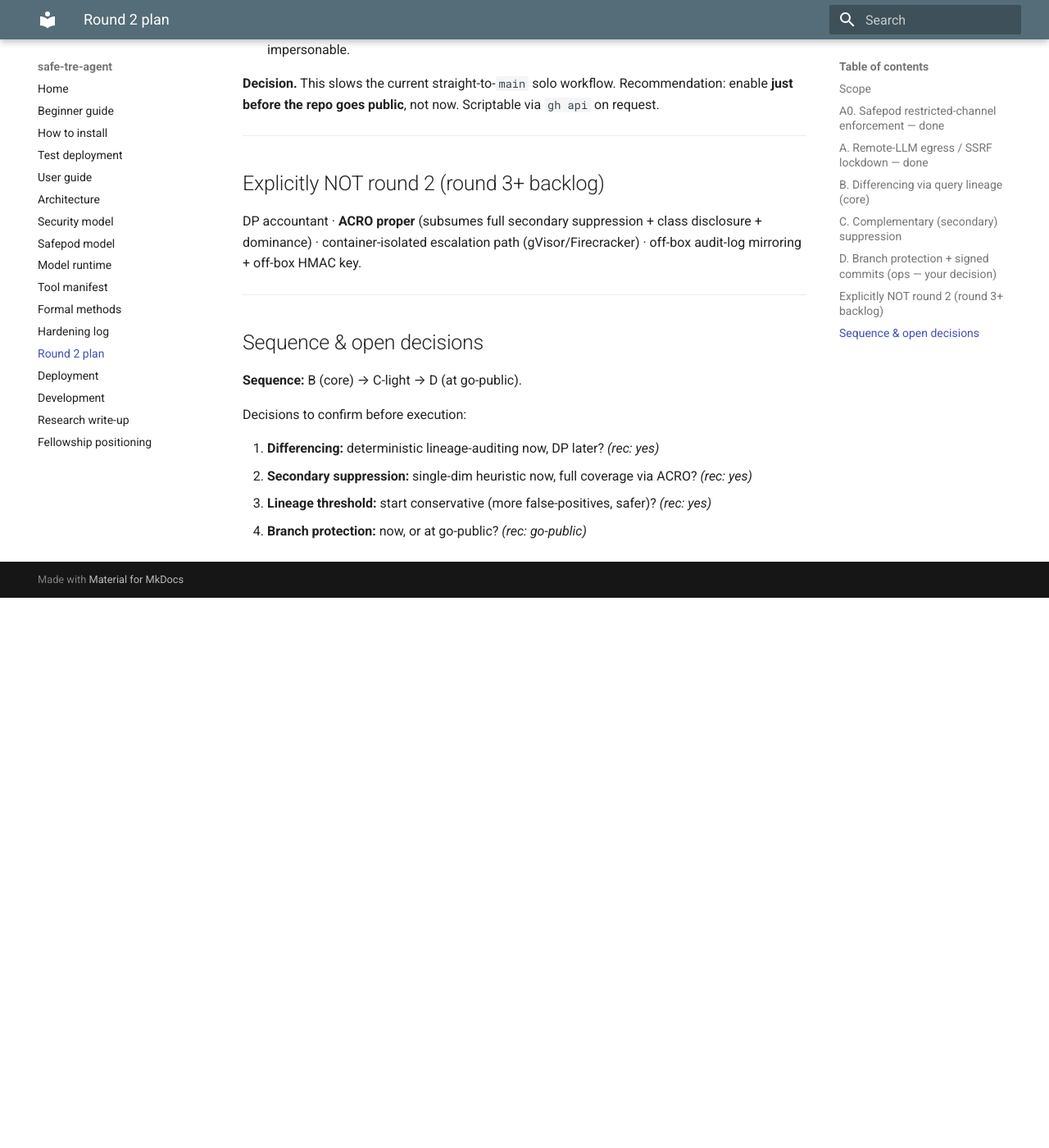
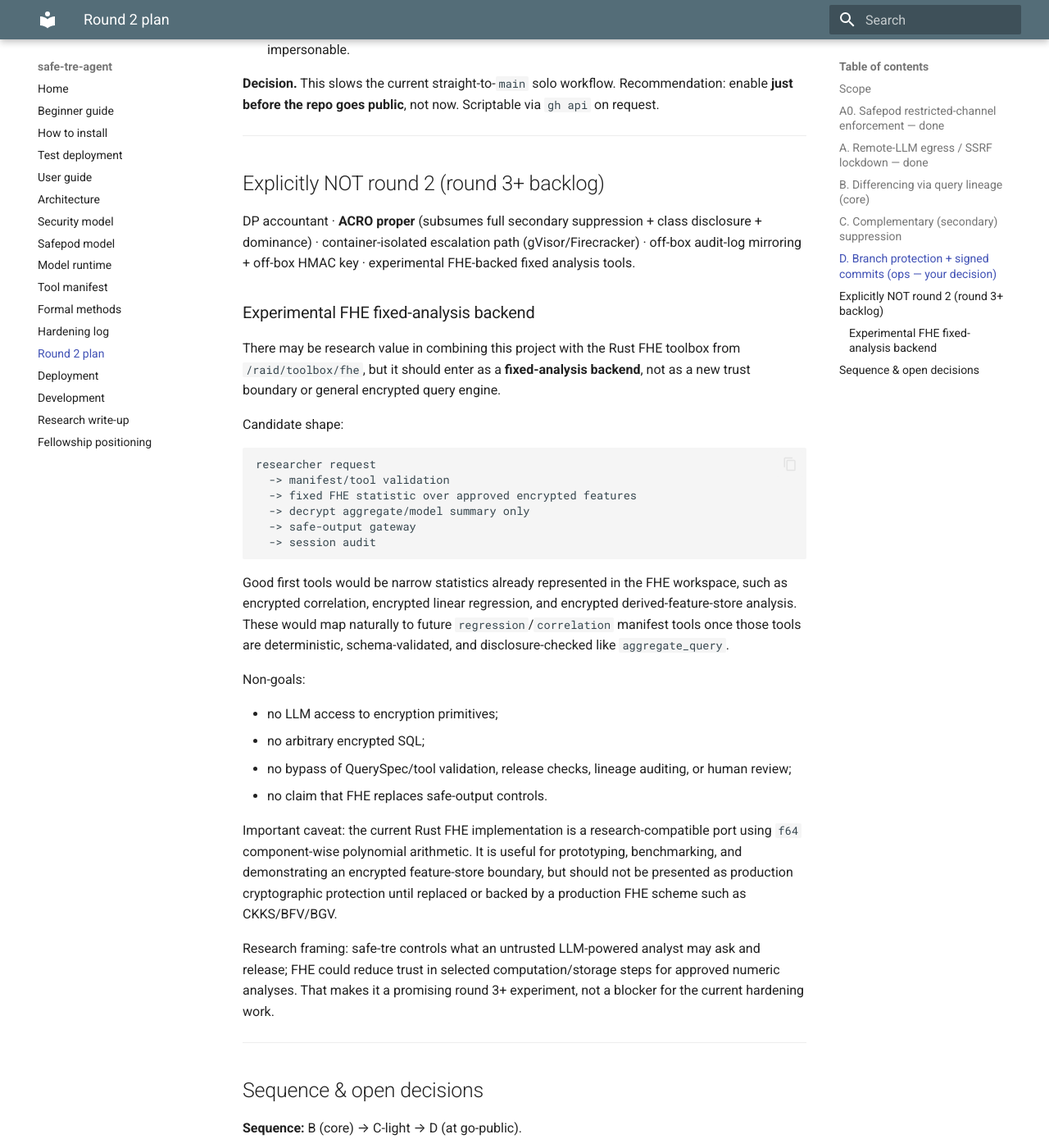
Before and after one commit to wadelab/safe-tre-agent, an MkDocs documentation site: the page built from docs/round2-plan.md, in a window 1280 px wide and 1400 px high, scrolled down 3369 px. Shown: the whole window at 82% size. Built offline with MkDocs 1.6.1 and Material for MkDocs 9.7.7, drawn with Linux system fonts in a browser that asks for light colours; before the commit the page ends 4098 px from its top, so only the background shows below that.

Commit message:
Planning round 2

````diff
--- a/docs/round2-plan.md
+++ b/docs/round2-plan.md
@@ -145,7 +145,50 @@ via `gh api` on request.
 
 DP accountant · **ACRO proper** (subsumes full secondary suppression + class
 disclosure + dominance) · container-isolated escalation path (gVisor/Firecracker)
-· off-box audit-log mirroring + off-box HMAC key.
+· off-box audit-log mirroring + off-box HMAC key · experimental FHE-backed fixed
+analysis tools.
+
+### Experimental FHE fixed-analysis backend
+
+There may be research value in combining this project with the Rust FHE toolbox
+from `/raid/toolbox/fhe`, but it should enter as a **fixed-analysis backend**,
+not as a new trust boundary or general encrypted query engine.
+
+Candidate shape:
+
+```text
+researcher request
+  -> manifest/tool validation
+  -> fixed FHE statistic over approved encrypted features
+  -> decrypt aggregate/model summary only
+  -> safe-output gateway
+  -> session audit
+```
+
+Good first tools would be narrow statistics already represented in the FHE
+workspace, such as encrypted correlation, encrypted linear regression, and
+encrypted derived-feature-store analysis. These would map naturally to future
+`regression`/`correlation` manifest tools once those tools are deterministic,
+schema-validated, and disclosure-checked like `aggregate_query`.
+
+Non-goals:
+
+- no LLM access to encryption primitives;
+- no arbitrary encrypted SQL;
+- no bypass of QuerySpec/tool validation, release checks, lineage auditing, or
+  human review;
+- no claim that FHE replaces safe-output controls.
+
+Important caveat: the current Rust FHE implementation is a research-compatible
+port using `f64` component-wise polynomial arithmetic. It is useful for
+prototyping, benchmarking, and demonstrating an encrypted feature-store
+boundary, but should not be presented as production cryptographic protection
+until replaced or backed by a production FHE scheme such as CKKS/BFV/BGV.
+
+Research framing: safe-tre controls what an untrusted LLM-powered analyst may
+ask and release; FHE could reduce trust in selected computation/storage steps
+for approved numeric analyses. That makes it a promising round 3+ experiment,
+not a blocker for the current hardening work.
 
 ---
 
````
